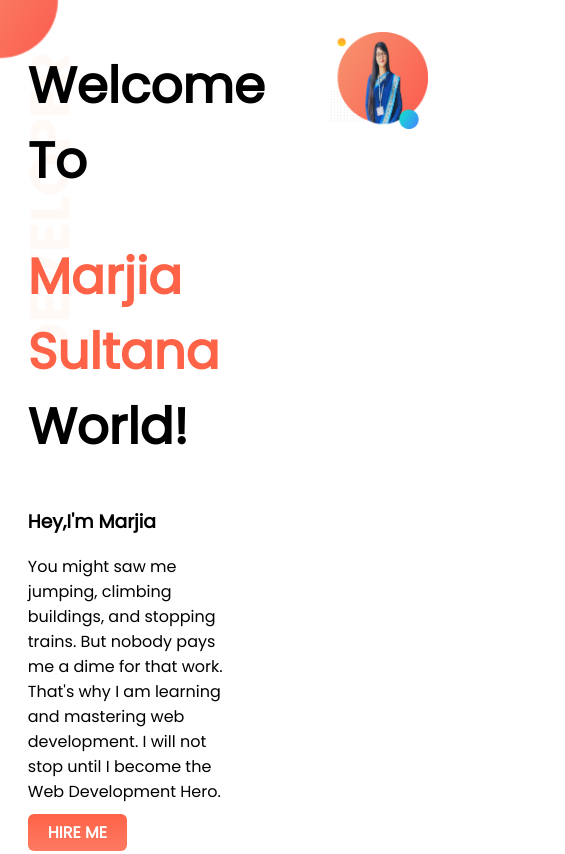
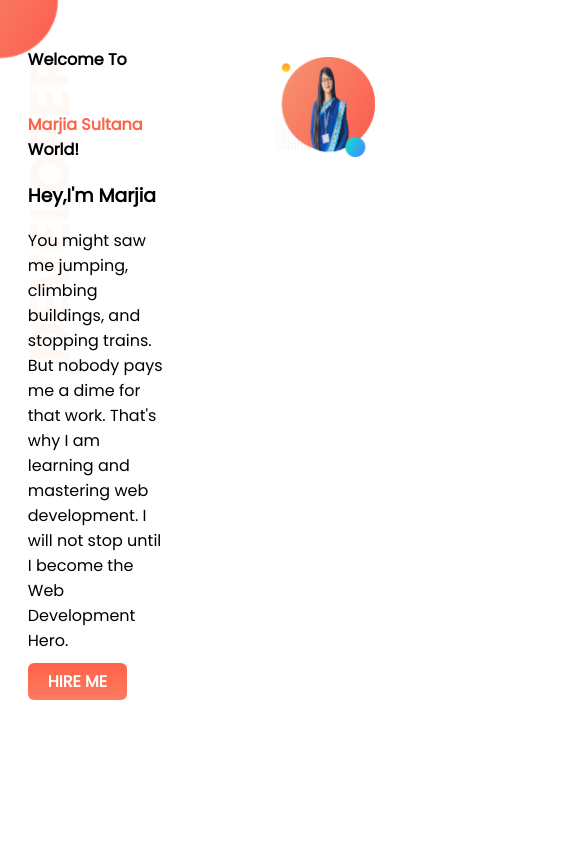
Before and after one commit to Margiasultana55/My-Protfolio, a plain HTML site: page index.html in a window 390 px wide. Shown: the top 854 px of the page, 565 px wide, since content can reach past the window. Drawn offline with Linux system fonts and the light colour scheme.

Commit message:
add mobile

```diff
--- a/style.css
+++ b/style.css
@@ -91,5 +91,26 @@
 
 }
 footer{
-    text-align: center;
+    text-align: center;}
+/* }-----mobile---- */
+@media only screen and (max-width:688px){
+    .half-width h1{
+       font-size: 16px;
+        margin-top: 40px;
+
+    }
+    .half-width img{
+        width: 100px;
+        height: 100px;
+        margin-top: 50px;
+        margin-right: 190px;
+
+
+    }
+    .dream img{
+        margin-top: 160px;
+
+    }
+
+
 }
```
